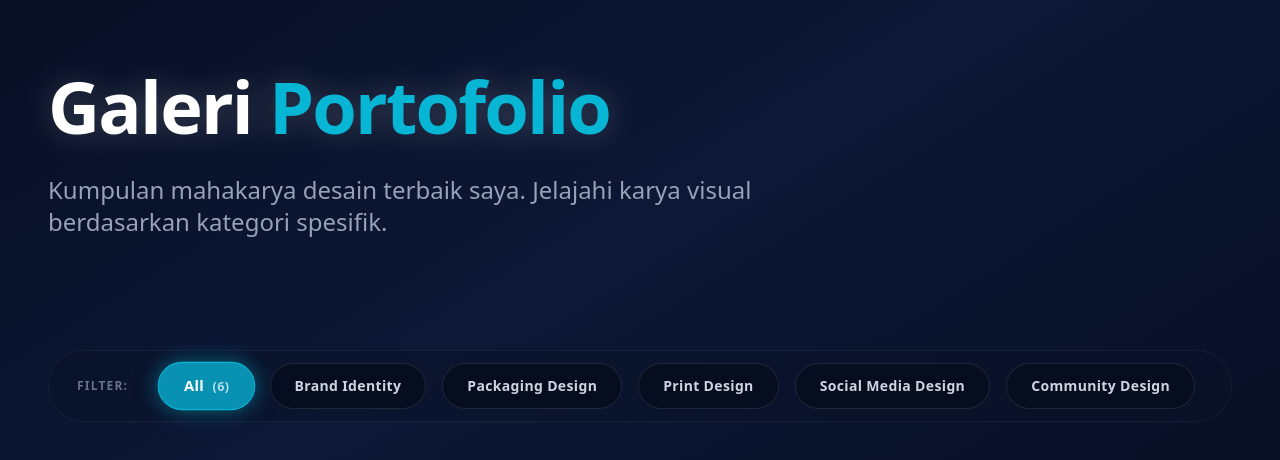
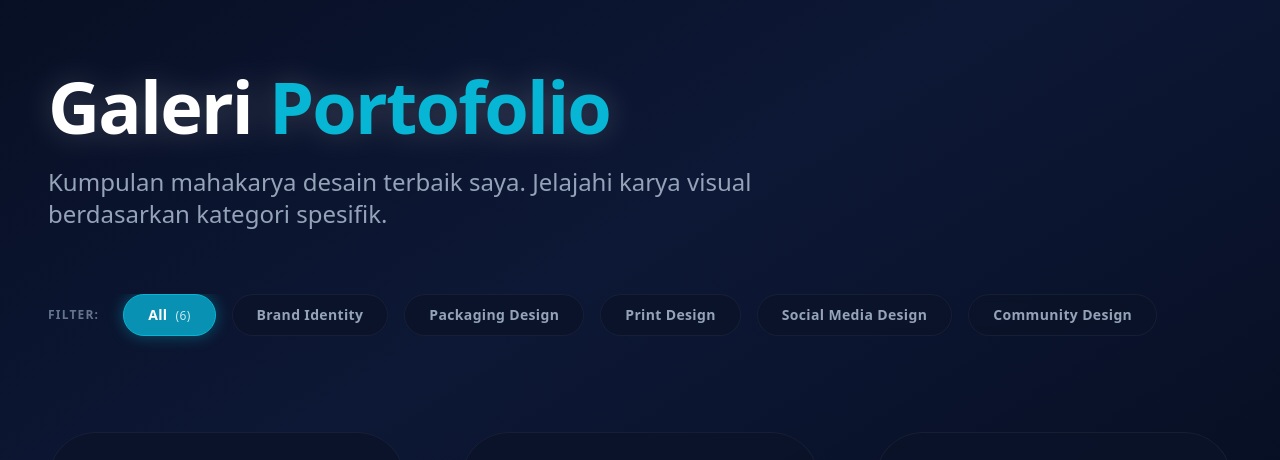
Before and after one commit to Rafli161102/CV-MRR, a Next.js app: page /projects in a window 1280 px wide. Shown: the part 170-630 px from the top of the page. Built offline with nearby package versions, Linux system fonts and the light colour scheme; grey boxes are pictures that could not be loaded.

Commit message:
Update page.jsx

```diff
--- a/src/app/projects/page.jsx
+++ b/src/app/projects/page.jsx
@@ -21,9 +21,11 @@ export default function Projects() {
     <div className="min-h-screen pt-32 pb-48 relative">
       <div className="max-w-7xl mx-auto px-6 lg:px-12 relative z-10">
 
-        {/* HEADER GALERI */}
-        <div className="mb-20 md:mb-28 max-w-3xl">
-          <h1 className="text-5xl sm:text-7xl font-black tracking-tight text-white mb-8 drop-shadow-[0_0_15px_rgba(255,255,255,0.2)]">
+        {/* =========================================================================
+           HEADER GALERI
+           ========================================================================= */}
+        <div className="mb-10 md:mb-16 max-w-3xl">
+          <h1 className="text-5xl sm:text-7xl font-black tracking-tight text-white mb-6 drop-shadow-[0_0_15px_rgba(255,255,255,0.2)]">
             Galeri <span className="text-cyan-500">Portofolio</span>
           </h1>
           <p className="text-xl sm:text-2xl text-slate-400 font-light leading-relaxed">
@@ -31,30 +33,38 @@ export default function Projects() {
           </p>
         </div>
 
-        {/* KATEGORI FILTER */}
-        <div className="mb-20 md:mb-24 flex flex-wrap gap-4 items-center bg-[#0A1329]/50 backdrop-blur-sm p-3 rounded-full border border-white/5 selection:bg-cyan-500">
-          <span className="text-xs font-bold tracking-widest text-slate-500 uppercase px-4 hidden md:block">Filter:</span>
+        {/* =========================================================================
+           KATEGORI FILTER (BEHANCE STYLE - HORIZONTAL SWIPE)
+           ========================================================================= */}
+        {/* Trik -mx-6 agar scroll bisa tembus ke ujung layar HP */}
+        <div className="-mx-6 px-6 lg:mx-0 lg:px-0 mb-12 md:mb-20">
+          <div className="flex flex-nowrap gap-3 md:gap-4 overflow-x-auto snap-x pb-4 items-center [&::-webkit-scrollbar]:hidden [-ms-overflow-style:none] [scrollbar-width:none]">
+            <span className="text-xs font-bold tracking-widest text-slate-500 uppercase pr-2 hidden md:block shrink-0">Filter:</span>
+
             {availableCategories.map((category, index) => (
               <button
                 key={index}
                 onClick={() => setActiveCategory(category)}
-              className={`px-6 py-3 rounded-full text-sm font-semibold tracking-wide transition-all duration-300 whitespace-nowrap border ${
+                className={`snap-start shrink-0 px-6 py-2.5 rounded-full text-sm font-bold tracking-wide transition-all duration-300 border ${
                   activeCategory === category
-                  ? 'bg-cyan-600 text-white border-cyan-500 shadow-[0_0_20px_rgba(6,182,212,0.5)] scale-105'
-                  : 'bg-[#060D1F] text-slate-300 border-white/10 hover:border-cyan-500/30 hover:text-white'
+                    ? 'bg-cyan-600 text-white border-cyan-500 shadow-[0_0_15px_rgba(6,182,212,0.4)]'
+                    : 'bg-[#0A1329]/80 backdrop-blur-sm text-slate-400 border-white/5 hover:bg-[#0D1836] hover:text-white'
                 }`}
               >
                 {category}
                 {activeCategory === category && (
-                <span className="ml-2 text-xs opacity-70">({
+                  <span className="ml-2 text-xs opacity-80 font-medium">({
                     category === "All" ? PROJECT_LIST.length : PROJECT_LIST.filter(p => p.category === category).length
                   })</span>
                 )}
               </button>
             ))}
           </div>
+        </div>
 
-        {/* GRID PORTOFOLIO */}
+        {/* =========================================================================
+           GRID PORTOFOLIO
+           ========================================================================= */}
         {filteredProjects.length > 0 ? (
           <div className="grid grid-cols-1 sm:grid-cols-2 lg:grid-cols-3 gap-10 md:gap-14 transition-all duration-500 ease-in-out">
             {filteredProjects.map((project) => (
@@ -97,7 +107,6 @@ export default function Projects() {
           </div>
         ) : (
           <div className="text-center py-24 bg-[#0A1329] rounded-[3rem] border border-slate-800 selection:bg-cyan-500">
-            {/* Komentar sudah saya amankan di dalam div ini */}
             <div className="text-6xl mb-6">🔍</div>
             <h3 className="text-2xl font-bold text-white mb-2">Belum ada karya.</h3>
             <p className="text-slate-500">Kategori <span className="text-cyan-400 font-medium">{activeCategory}</span> belum memiliki project yang di-upload.</p>
```
Lines whose indentation alone changed are shown as unchanged.
